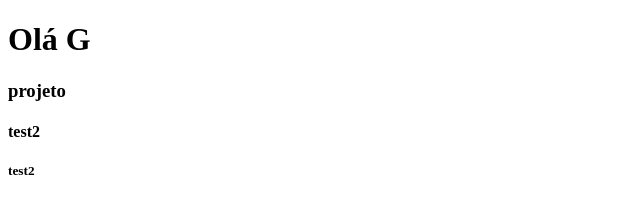
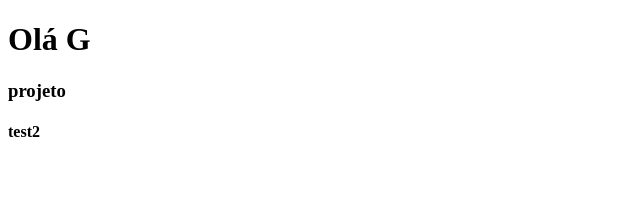
Before and after one commit to GustavoPedoni/dsmovie, a plain HTML site: page index.html in a window 1280 px wide. Shown: the full height of the page, 0-640 px from the left. Drawn offline with Linux system fonts and the light colour scheme.

Commit message:
teste de envio de modificação

```diff
--- a/index.html
+++ b/index.html
@@ -10,7 +10,7 @@
     <h1>Olá G</h1>
     <h3>projeto</h3>
     <h4>test2
-    <h5>test2
+
 </h4>
 </body>
 </html>
```
